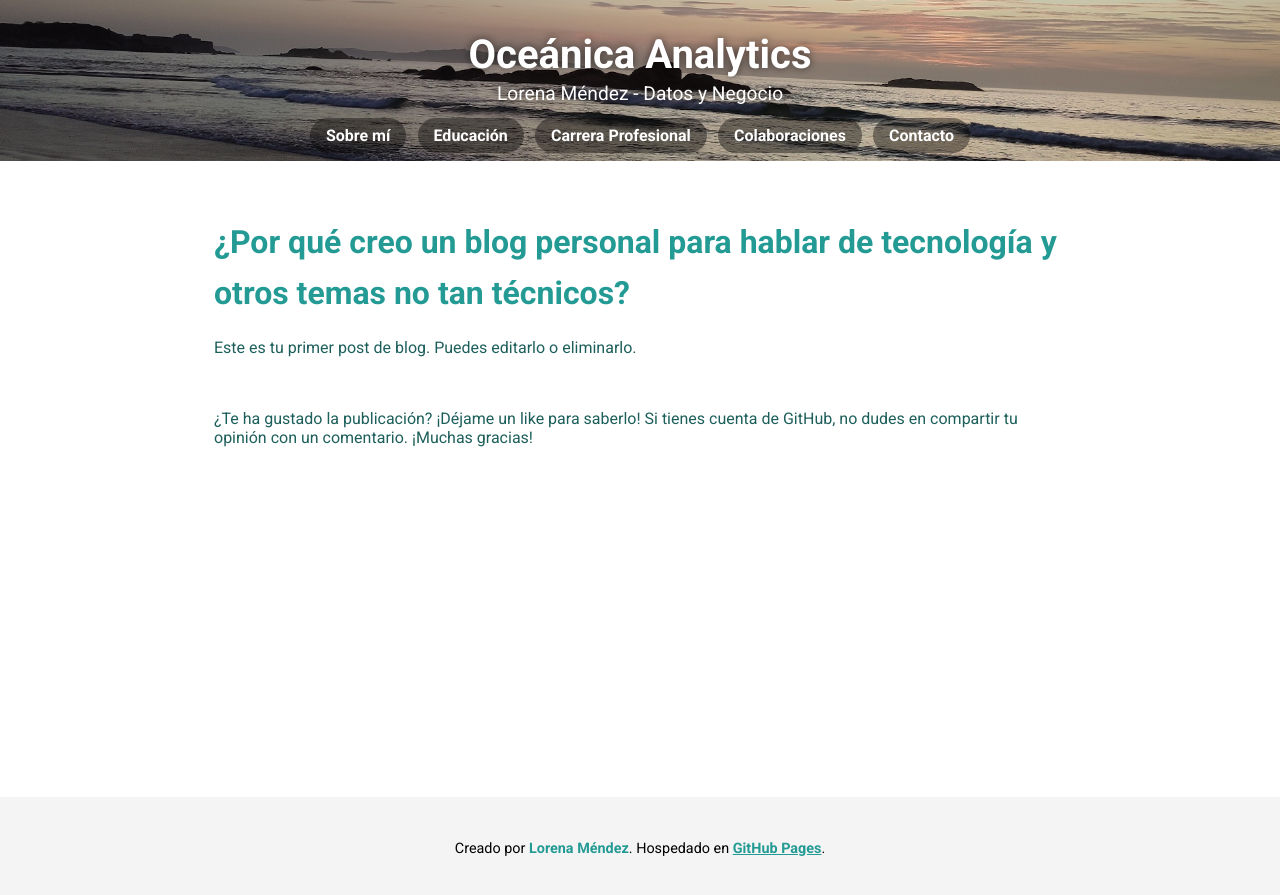
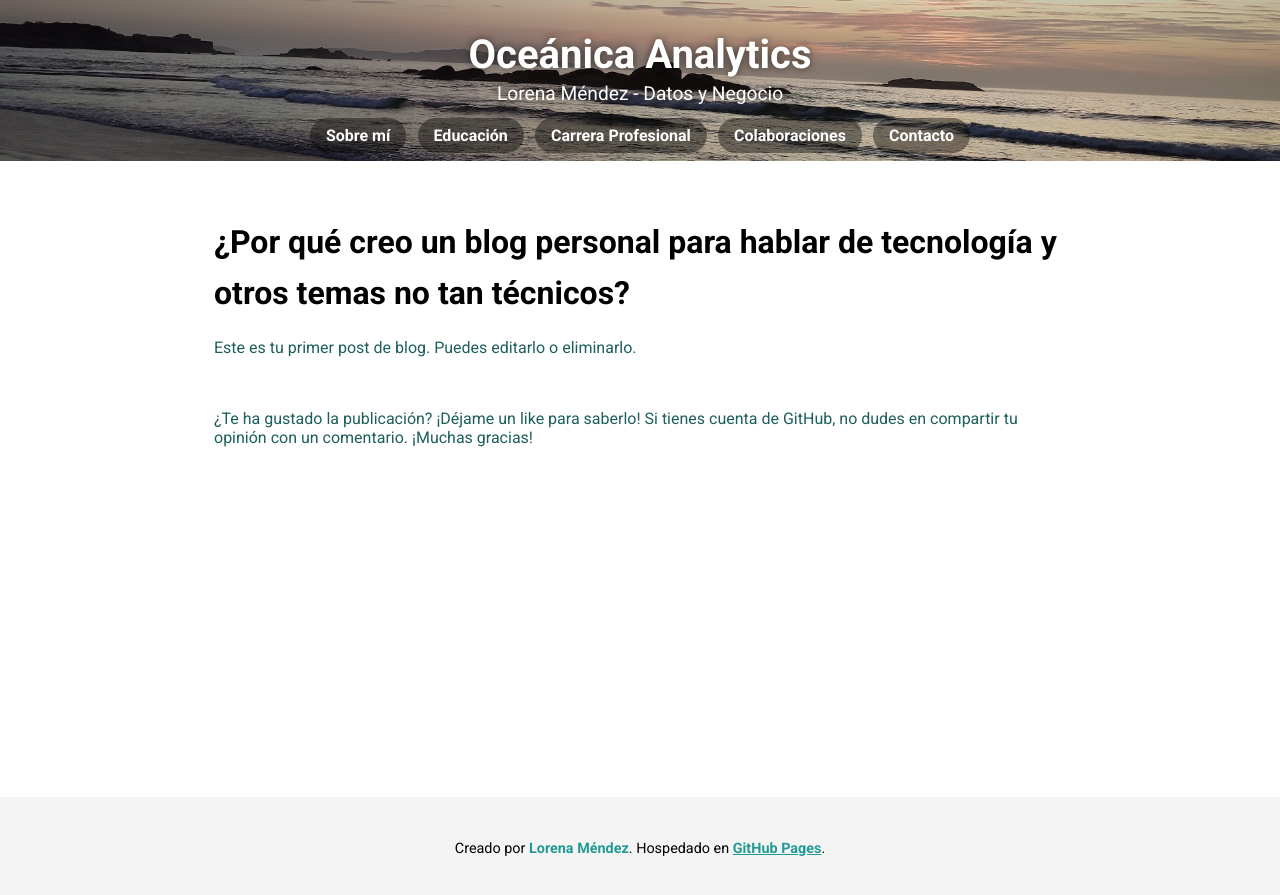
Before and after one commit to lmendezotero/lmendezotero.github.io, a Jekyll site: the page built from _posts/2025-06-26-por-que-creo-un-blog.md, in a window 1280 px wide. Shown: the top 895 px of the page. Built offline with Jekyll 4.4.1, drawn with Linux system fonts in a browser that asks for light colours; a script that is not in the unit is left out; comment, search, counter and statistics services are not loaded.

Commit message:
Update style.css

```diff
--- a/assets/css/style.css
+++ b/assets/css/style.css
@@ -341,10 +341,6 @@ body {
 }
 
 
-/* ----------------------------- */
-/* Formato específico para los posts */
-/* ----------------------------- */
-
 /* Color general para todo el contenido del post */
 .post-content {
   color: #1D5F5B;
@@ -365,6 +361,6 @@ body {
 }
 
 /* Color específico para el primer título en el post */
-.post-title-single {
-  color: #000000;
+.post-content .post-title-single {
+  color: #000000 !important;
 }
```
